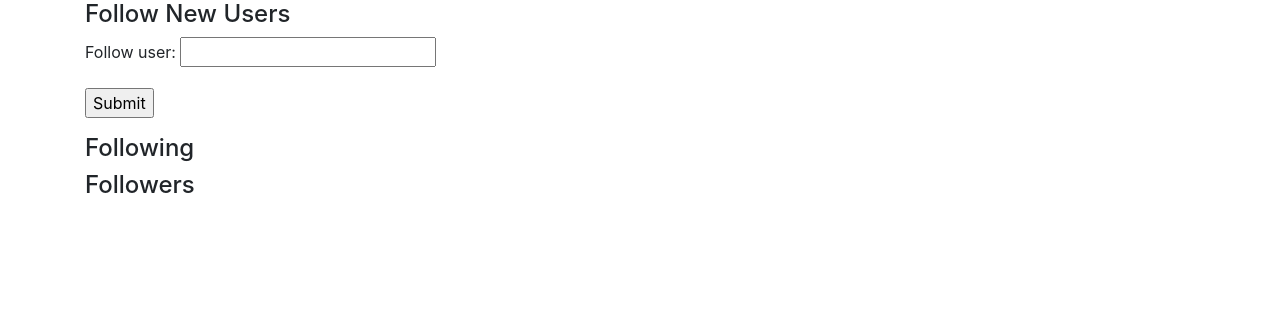
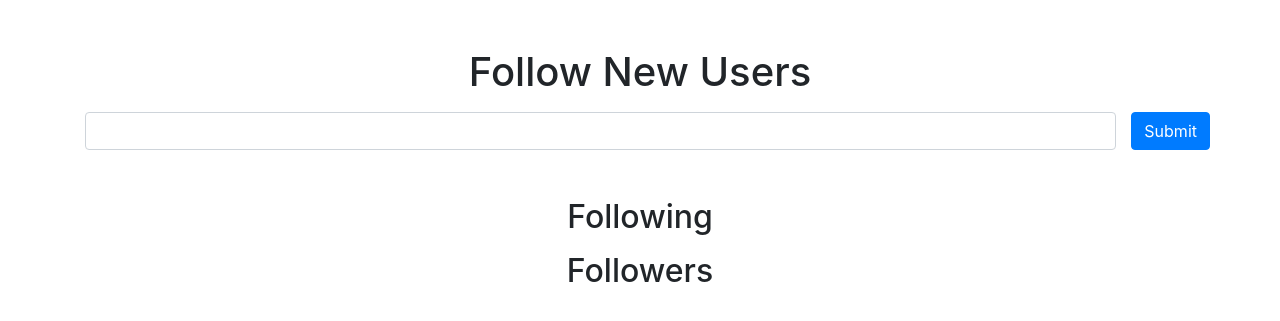
Before and after one commit to franfif/litreview, a Django app: page /following/ in a window 1280 px wide. Shown: the part 56-377 px from the top of the page. Run offline with Django 4.2, Linux system fonts and the light colour scheme; the visitor is signed in with stand-in values (Sample User, id 1); data comes from the database, SQL or seed files in the repository; some libraries are stand-ins or nearby versions.

Commit message:
add crispy forms and bootstrap css classes to following template

```diff
--- a/authentication/templates/authentication/following.html
+++ b/authentication/templates/authentication/following.html
@@ -1,26 +1,34 @@
 {% extends 'base.html' %}
+{% load crispy_forms_tags %}
 
 {% block content %}
-<h4>Follow New Users</h4>
+<h1 class="text-center mt-5 mb-3">Follow New Users</h1>
 <form method="post">
-    {% csrf_token %}
-    {{ follow_form.as_p }}
-    <input type="submit" value="Submit">
+    {% crispy follow_form %}
 </form>
 
-<h4>Following</h4>
+<h2 class="text-center mt-5 mb-3">Following</h2>
 {% for user in followed %}
-<p>{{ user.username }}</p>
-<form method="post">
-    {% csrf_token %}
-    <input type="hidden" name="unfollow_user" value="{{ user.username }}">
-    <input type="submit" value="Unfollow">
-</form>
+<div class="row">
+   <div class="col">
+       <div class="form-control">{{ user.username }}</div>
+   </div>
+    <form method="post">
+        {% csrf_token %}
+            <input type="hidden" name="unfollow_user" value="{{ user.username }}">
+            <input class="col-auto btn btn-secondary" type="submit" value="Unfollow">
+
+    </form>
+</div>
 {% endfor %}
 
-<h4>Followers</h4>
+<h2 class="text-center mt-3 mb-3">Followers</h2>
 {% for user in followers %}
-<p>{{ user.username }}</p>
+<div class="row mb-3">
+   <div class="col">
+       <div class="form-control">{{ user.username }}</div>
+   </div>
+</div>
 {% endfor %}
 
 
```
